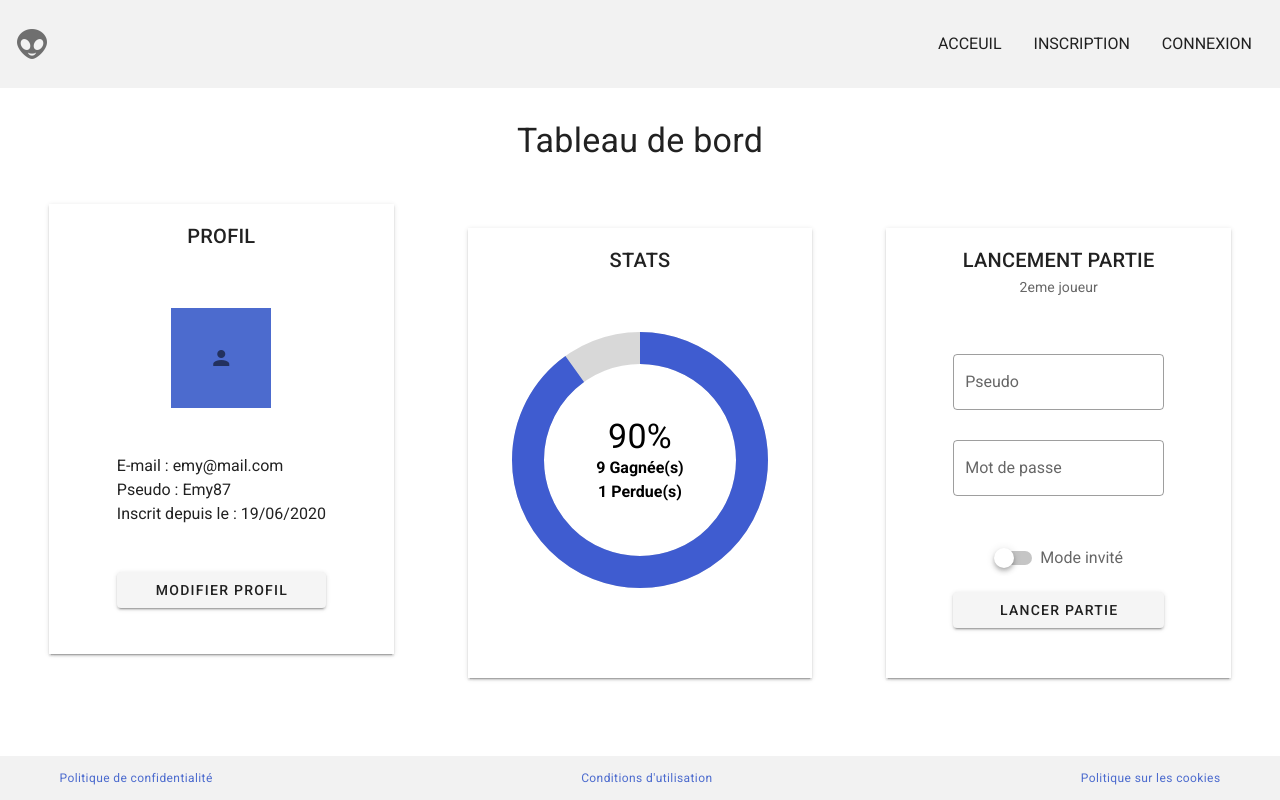
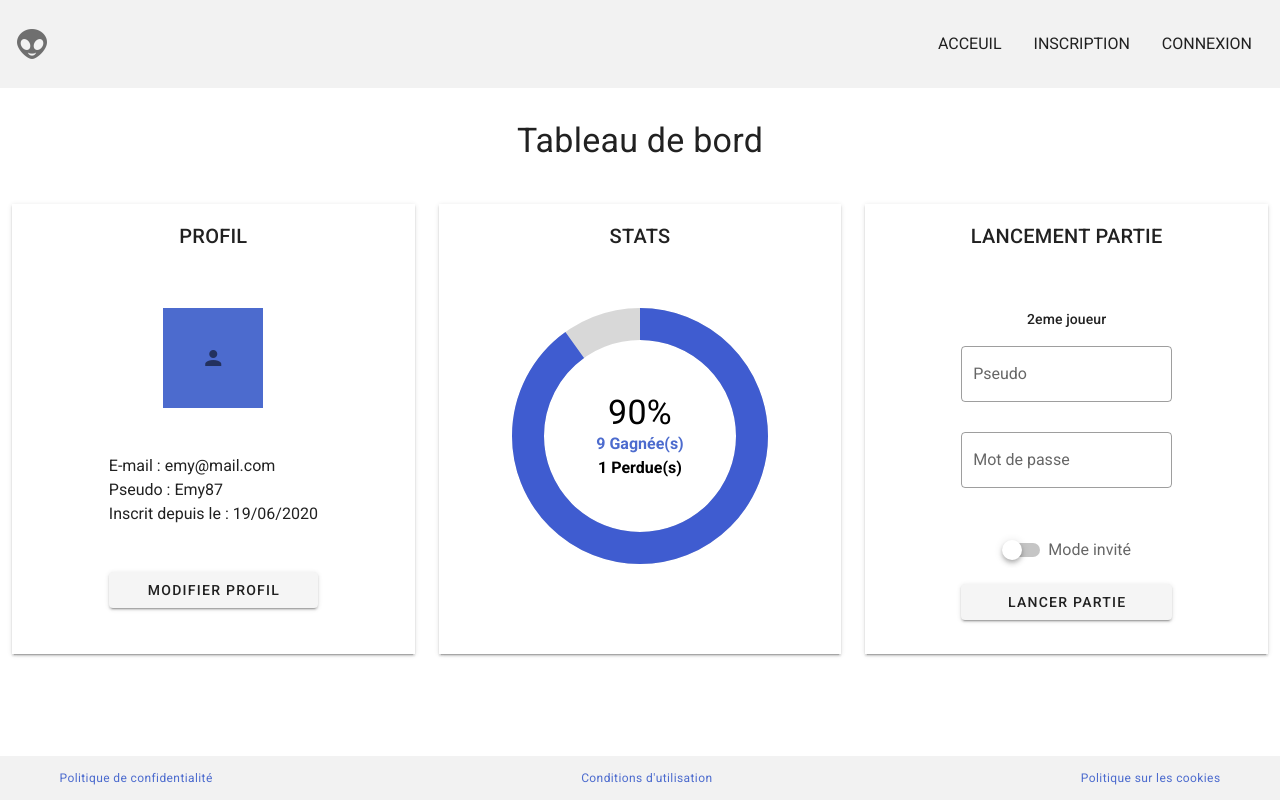
Before and after one commit to hyperdestru/hoa-fight-ws, a Vue app in the folder client/: page /#/dashboard in a window 1280 px wide. Built offline with nearby package versions, Linux system fonts and the light colour scheme.

Commit message:
Removed vrow and vcols from dashboard components and put it directly into the parent.

```diff
--- /dev/null
+++ b/client/src/components/GameLaunchCard.vue
@@ -0,0 +1,72 @@
+<template>
+	<v-card
+		tile
+		min-height="450px"
+		min-width="290px"
+		class="
+			card
+			d-flex
+			flex-column
+			align-center
+		"
+	>
+		<v-card-title class="title text-uppercase">
+			{{ $t('messages.tGameLaunching') }}
+		</v-card-title>
+
+		<div class="card-content mt-10">
+
+			<p class="subtitle-2 text-center">
+				{{ $t('messages.stSecondPlayer') }}
+			</p>
+
+			<v-form
+				class="
+					d-flex
+					flex-column
+					justify-space-between
+					align-center
+				"
+			>
+				<v-text-field
+					clearable
+					outlined
+					:label="$t('messages.lUsername')"
+					v-model="secondPlayer.username"
+				>
+				</v-text-field>
+
+				<v-text-field
+					clearable
+					outlined
+					:label="$t('messages.lPassword')"
+					v-model="secondPlayer.password"
+				>
+				</v-text-field>
+
+				<v-switch
+					:label="$t('messages.lGuestMode')"
+					v-model="guestMode"
+				></v-switch>
+
+				<v-btn min-width="100%">
+					{{ $t('messages.ctaLaunchGame') }}
+				</v-btn>
+			</v-form>
+		</div>
+	</v-card>
+</template>
+
+<script>
+	export default {
+		name: 'GameLaunchCard',
+
+		data: () => ({
+			secondPlayer: {
+				username: '',
+				password: ''
+			},
+			guestMode: false
+		}),
+	}
+</script>
--- a/client/src/components/GameLaunchForm.vue
+++ /dev/null
@@ -1,79 +0,0 @@
-<template>
-	<v-row justify="center">
-		<v-col cols="10">
-			<v-card
-				tile
-				min-height="450px"
-				min-width="290px"
-				class='
-					card
-					d-flex
-					flex-column
-					align-center
-				'
-			>
-				<v-card-title class='text-uppercase'>
-					{{ $t('messages.tGameLaunching') }}
-				</v-card-title>
-
-				<v-card-subtitle>
-					{{ $t('messages.stSecondPlayer') }}
-				</v-card-subtitle>
-
-				<div class="card-content mt-10">
-					<v-form
-						class="
-							d-flex
-							flex-column
-							justify-space-between
-							align-center
-						"
-					>
-						<v-text-field
-							clearable
-							outlined
-							:label="$t('messages.lUsername')"
-							v-model="secondPlayer.username"
-						>
-						</v-text-field>
-
-						<v-text-field
-							clearable
-							outlined
-							:label="$t('messages.lPassword')"
-							v-model="secondPlayer.password"
-						>
-						</v-text-field>
-
-						<v-switch
-							:label="$t('messages.lGuestMode')"
-							v-model="guestMode"
-						></v-switch>
-
-						<v-btn min-width="100%">
-							{{ $t('messages.ctaLaunchGame') }}
-						</v-btn>
-					</v-form>
-				</div>
-
-			</v-card>
-		</v-col>
-	</v-row>
-</template>
-
-<script>
-	export default {
-		name: 'GameLaunchForm',
-
-		data: () => ({
-			secondPlayer: {
-				username: '',
-				password: ''
-			},
-			guestMode: false
-		}),
-	}
-</script>
-
-<style scoped>
-</style>
--- a/client/src/components/ProfileCard.vue
+++ b/client/src/components/ProfileCard.vue
@@ -1,13 +1,16 @@
 <template>
-	<v-row justify="center">
-		<v-col cols="10">
 	<v-card
 		tile
 		min-height="450px"
 		min-width="290px"
-				class="card d-flex flex-column align-center"
+		class="
+			card
+			d-flex
+			flex-column
+			align-center
+		"
 	>
-				<v-card-title class="text-uppercase">
+		<v-card-title class="title text-uppercase">
 			{{ $t('messages.tProfile') }}
 		</v-card-title>
 
@@ -46,10 +49,7 @@
 				{{ $t("messages.ctaModifProfile") }}
 			</v-btn>
 		</div>
-
 	</v-card>
-		</v-col>
-	</v-row>
 </template>
 
 <script>
--- a/client/src/components/StatsCard.vue
+++ b/client/src/components/StatsCard.vue
@@ -1,17 +1,21 @@
 <template>
-	<v-row justify="center">
-		<v-col cols="10">
 	<v-card
 		tile
 		min-height="450px"
 		min-width="290px"
-				class="card d-flex flex-column align-center"
+		class="
+			card
+			d-flex
+			flex-column
+			align-center
+		"
 	>
-				<v-card-title class="text-uppercase">
+		<v-card-title class="title text-uppercase">
 			{{ $t('messages.tStats') }}
 		</v-card-title>
 
 		<div class="card-content mt-10">
+
 			<v-progress-circular
 				size="256"
 				rotate="270"
@@ -20,19 +24,22 @@
 				:value="getRatio()"
 			>
 				<ul
+					style="list-style-type: none"
 					class="
 						pl-0
 						d-flex
 						flex-column
 						justify-center
 						align-center
+						font-weight-bold
+						black--text
 					"
 				>
 					<li class="display-1">
 						{{ getRatio() }}%
 					</li>
 
-							<li class="won">
+					<li class="won primary--text">
 						{{ getGamesWon() }}
 						{{ $t("messages.pWon") }}
 					</li>
@@ -46,8 +53,6 @@
 		</div>
 
 	</v-card>
-		</v-col>
-	</v-row>
 </template>
 
 <script>
@@ -91,15 +96,3 @@
 		}
 	}
 </script>
-
-<style scoped>
-	ul {
-		list-style-type: none;
-		color: #000000;
-		font-weight: bold;
-	}
-
-	ul .won {
-		color: "#3F5CD0";
-	}
-</style>
--- a/client/src/views/Dashboard.vue
+++ b/client/src/views/Dashboard.vue
@@ -16,9 +16,17 @@
 				justify-space-around
 			"
 		>
-			<profile-card></profile-card>
-			<stats-card></stats-card>
-			<game-launch-form></game-launch-form>
+			<v-row justify="center">
+				<v-col cols="10" sm="10" md="4" lg="4" xl="4">
+					<profile-card></profile-card>
+				</v-col>
+				<v-col cols="10" sm="10" md="4" lg="4" xl="4">
+					<stats-card></stats-card>
+				</v-col>
+				<v-col cols="10" sm="10" md="4" lg="4" xl="4">
+					<game-launch-card></game-launch-card>
+				</v-col>
+			</v-row>
 		</v-container>
 	</div>
 </template>
@@ -26,7 +34,7 @@
 <script>
 	import ProfileCard from '@/components/ProfileCard'
 	import StatsCard from '@/components/StatsCard'
-	import GameLaunchForm from '../components/GameLaunchForm'
+	import GameLaunchCard from '@/components/GameLaunchCard'
 
 	export default {
 		name: "Dashboard",
@@ -34,11 +42,7 @@
 		components: {
 			"profile-card": ProfileCard,
 			"stats-card": StatsCard,
-			"game-launch-form": GameLaunchForm,
-		},
-
-		data: () => ({
-
-		}),
+			"game-launch-card": GameLaunchCard,
+		}
 	}
 </script>
```
Lines whose indentation alone changed are shown as unchanged.
